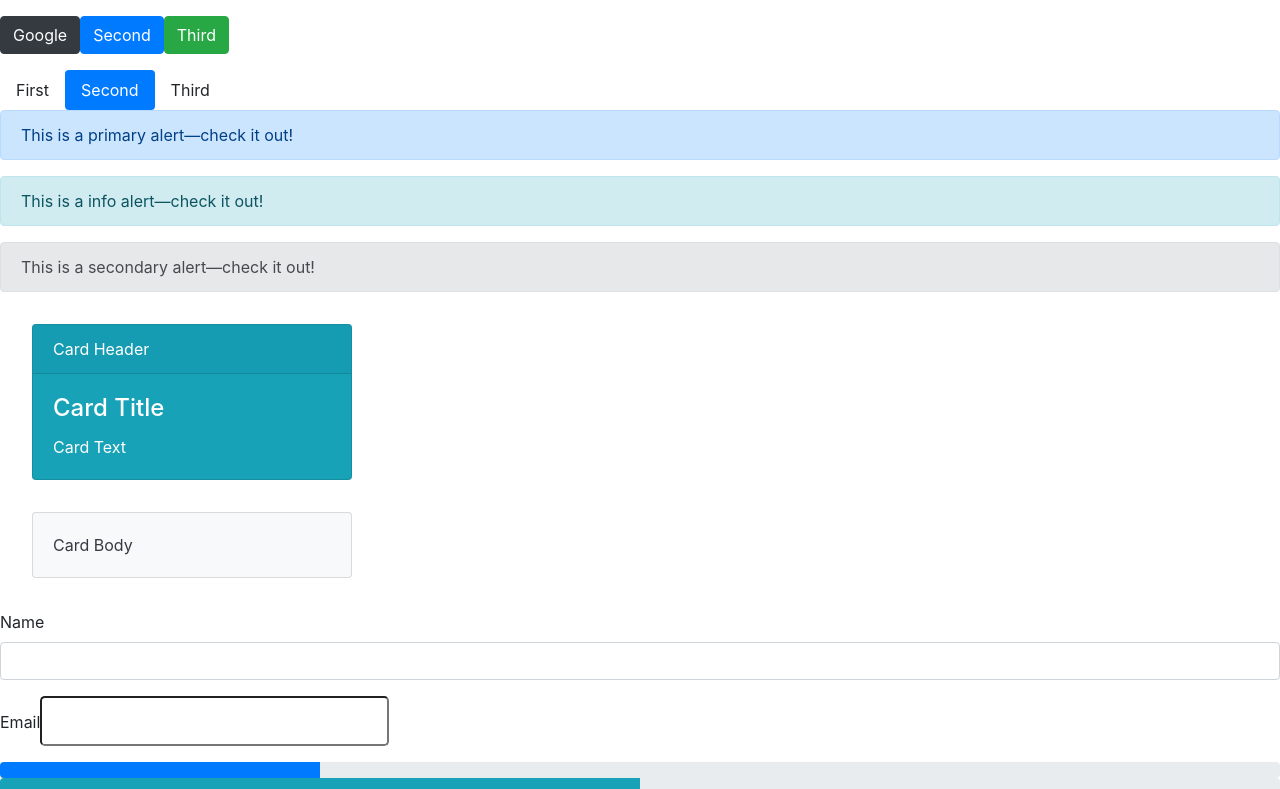
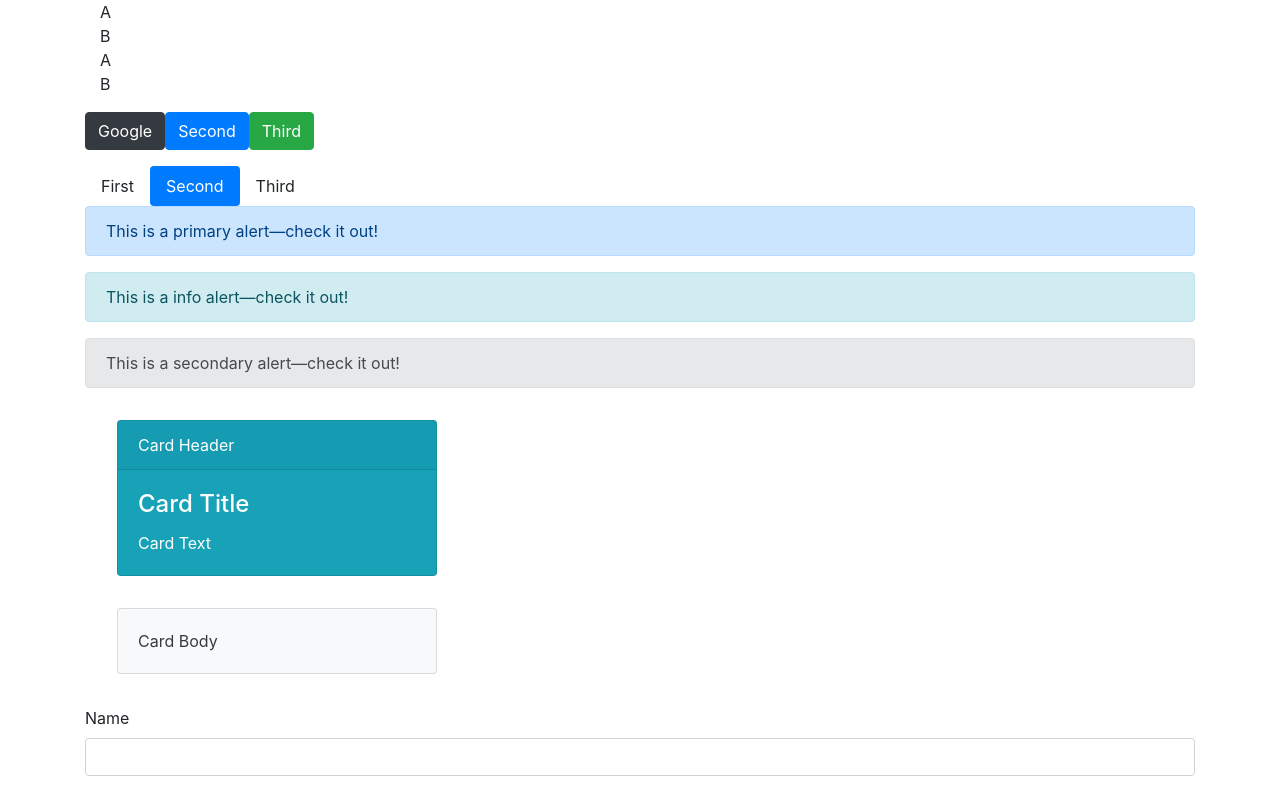
Before and after one commit to julia-/react-bootstrap-components, a React (Create React App) app: page / in a window 1280 px wide. Shown: the top 789 px of the page. Built offline with nearby package versions, Linux system fonts and the light colour scheme.

Commit message:
add container with cols and rows

```diff
--- a/src/App.js
+++ b/src/App.js
@@ -3,6 +3,9 @@ import logo from './logo.svg';
 import './App.css';
 import './bootstrap-4.0.0-beta.2-dist/css/bootstrap.css'
 import {Button, ButtonGroup} from './components/Button'
+import Container from './components/Container'
+import Row from './components/Row'
+import Col from './components/Col'
 import Alert from './components/Alert'
 import { Nav, NavItem } from './components/Nav'
 import { Card, CardHeader, CardBody, CardTitle, CardText } from './components/Card'
@@ -13,6 +16,15 @@ class App extends Component {
   render() {
     return (
       <div className="App">
+        <Container>
+          <Row>
+            <Col>A</Col>
+            <Col>B</Col>
+          </Row>
+          <Row>
+            <Col width={4}>A</Col>
+            <Col width={8}>B</Col>
+          </Row>
           <div className='mt-3'>
             <Button title='Google' href='https://www.google.com/' />
             <Button title='Second' variation='primary' />
@@ -81,9 +93,10 @@ class App extends Component {
             <Button title='2' variation='success' />
             <Button title='3' variation='success' />
           </ButtonGroup>
+        </Container>
       </div>
     );
   }
 }
 
-export default App;
+export default App
```
Lines whose indentation alone changed are shown as unchanged.
